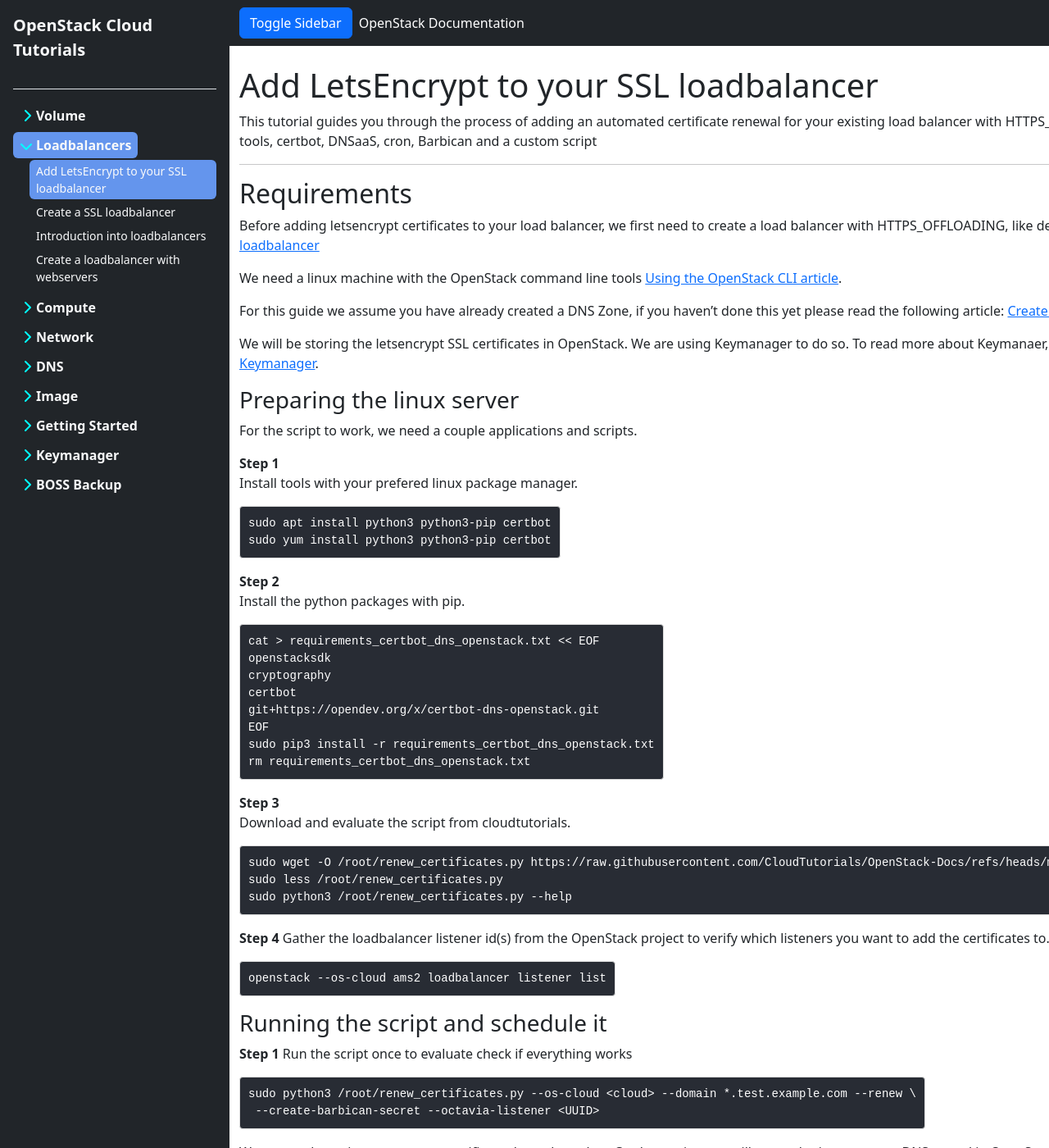
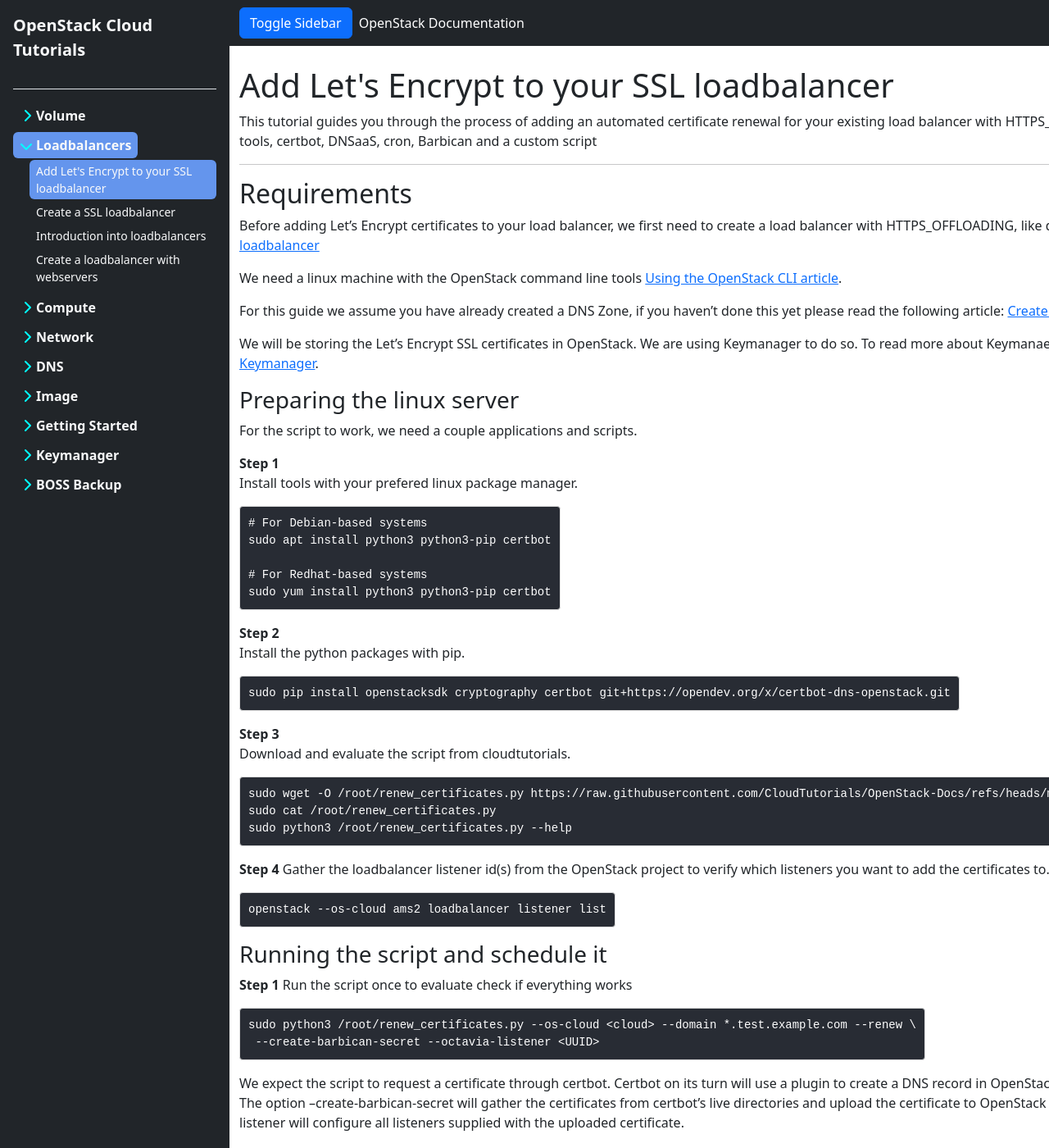
Before and after one commit to bkranendonk/OpenStack-Docs, a Jekyll site: the page built from _posts/loadbalancers/2025-01-30-create-certbot-ssl-loadbalancer.md, in a window 1280 px wide and 1400 px high. Shown: the whole window at 82% size. Built offline with Jekyll 4.4.1, drawn with Linux system fonts in a browser that asks for light colours.

Commit message:
various textual enhancements

````diff
--- a/_posts/loadbalancers/2025-01-30-create-certbot-ssl-loadbalancer.md
+++ b/_posts/loadbalancers/2025-01-30-create-certbot-ssl-loadbalancer.md
@@ -1,7 +1,7 @@
 ---
 layout: page
 tags: [Loadbalancers]
-page_title: Add LetsEncrypt to your SSL loadbalancer
+page_title: Add Let's Encrypt to your SSL loadbalancer
 ---
 
 This tutorial guides you through the process of adding an automated certificate renewal for
@@ -11,7 +11,7 @@
 ---
 
 ## Requirements
-Before adding letsencrypt certificates to your load balancer, we first need to create a load
+Before adding Let's Encrypt certificates to your load balancer, we first need to create a load
 balancer with HTTPS_OFFLOADING, like described in [Create a ssl loadbalancer]({{ '/articles/create-a-ssl-loadbalancer' | relative_url }})
 
 We need a linux machine with the OpenStack command line tools [Using the OpenStack CLI article](
@@ -22,7 +22,7 @@
 done this yet please read the following article:
 [Create a DNS Zone]({{ '/articles/create-a-dns-zone' | relative_url }})
 
-We will be storing the letsencrypt SSL certificates in OpenStack. We are using
+We will be storing the Let's Encrypt SSL certificates in OpenStack. We are using
 Keymanager to do so. To read more about Keymanaer, refer to the article
 [Introduction to Keymanager]({{ '/articles/introduction-to-keymanager' | relative_url }}).
 
@@ -37,27 +37,23 @@
 **Step 1**
 Install tools with your prefered linux package manager.
 ```bash
+# For Debian-based systems
 sudo apt install python3 python3-pip certbot
+
+# For Redhat-based systems
 sudo yum install python3 python3-pip certbot
 ```
 **Step 2**
 Install the python packages with pip.
 ```bash
-cat > requirements_certbot_dns_openstack.txt << EOF
-openstacksdk
-cryptography
-certbot
-git+https://opendev.org/x/certbot-dns-openstack.git
-EOF
-sudo pip3 install -r requirements_certbot_dns_openstack.txt
-rm requirements_certbot_dns_openstack.txt
+sudo pip install openstacksdk cryptography certbot git+https://opendev.org/x/certbot-dns-openstack.git
 ```
 
 **Step 3**
 Download and evaluate the script from cloudtutorials.
 ```bash
 sudo wget -O /root/renew_certificates.py https://raw.githubusercontent.com/CloudTutorials/OpenStack-Docs/refs/heads/main/assets/scripts/2025-01-30-create-certbot-ssl-loadbalancer/renew_certificates.py
-sudo less /root/renew_certificates.py
+sudo cat /root/renew_certificates.py
 sudo python3 /root/renew_certificates.py --help
 ```
 
````
